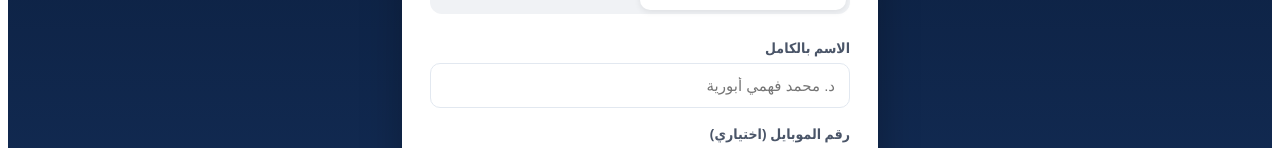
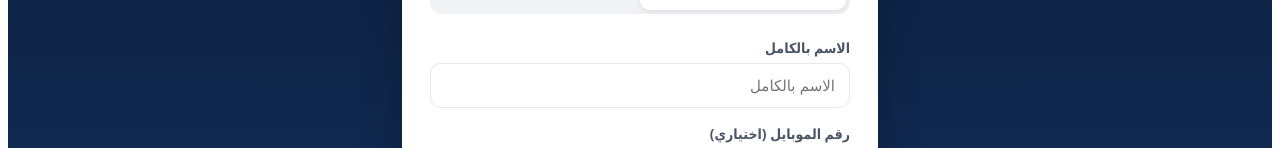
Before and after one commit to lorus2015-dotcom/pulsepoint-clinics, a React (Vite) app: page / in a window 1280 px wide. Shown: the part 188-336 px from the top of the page. Built offline with nearby package versions, Linux system fonts and the light colour scheme.

Commit message:
Update Auth.jsx

```diff
--- a/src/pages/Auth.jsx
+++ b/src/pages/Auth.jsx
@@ -121,7 +121,9 @@ export default function Auth({ onAuthSuccess }) {
                 type="text"
                 value={fullName}
                 onChange={(e) => setFullName(e.target.value)}
-                placeholder="د. محمد فهمي أبورية"
+                placeholder="الاسم بالكامل"
+                autoComplete="off"
+                name="full-name-field"
               />
 
               <label style={styles.label}>رقم الموبايل (اختياري)</label>
@@ -131,6 +133,8 @@ export default function Auth({ onAuthSuccess }) {
                 value={phone}
                 onChange={(e) => setPhone(e.target.value)}
                 placeholder="01xxxxxxxxx"
+                autoComplete="off"
+                name="phone-field"
               />
             </>
           )}
```
